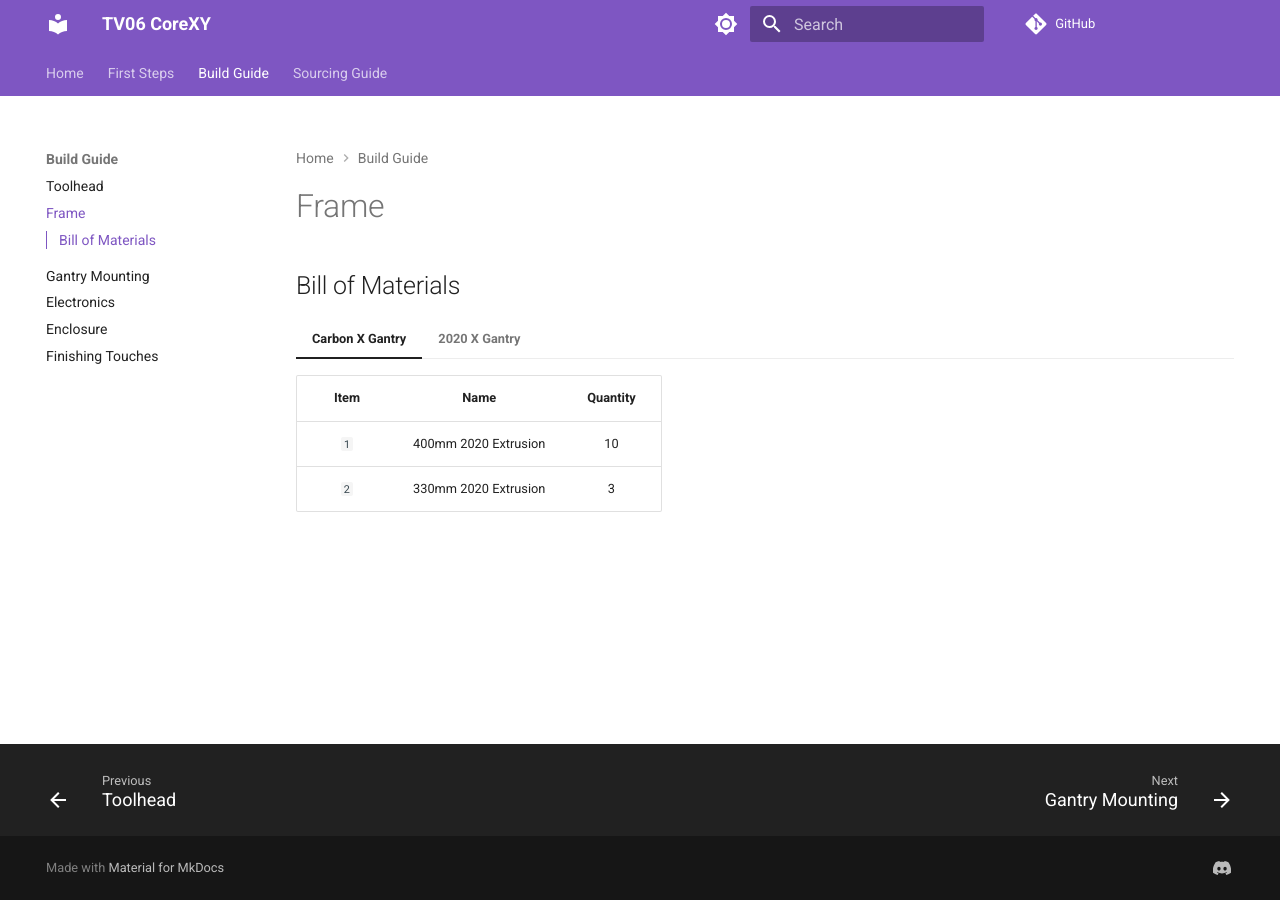
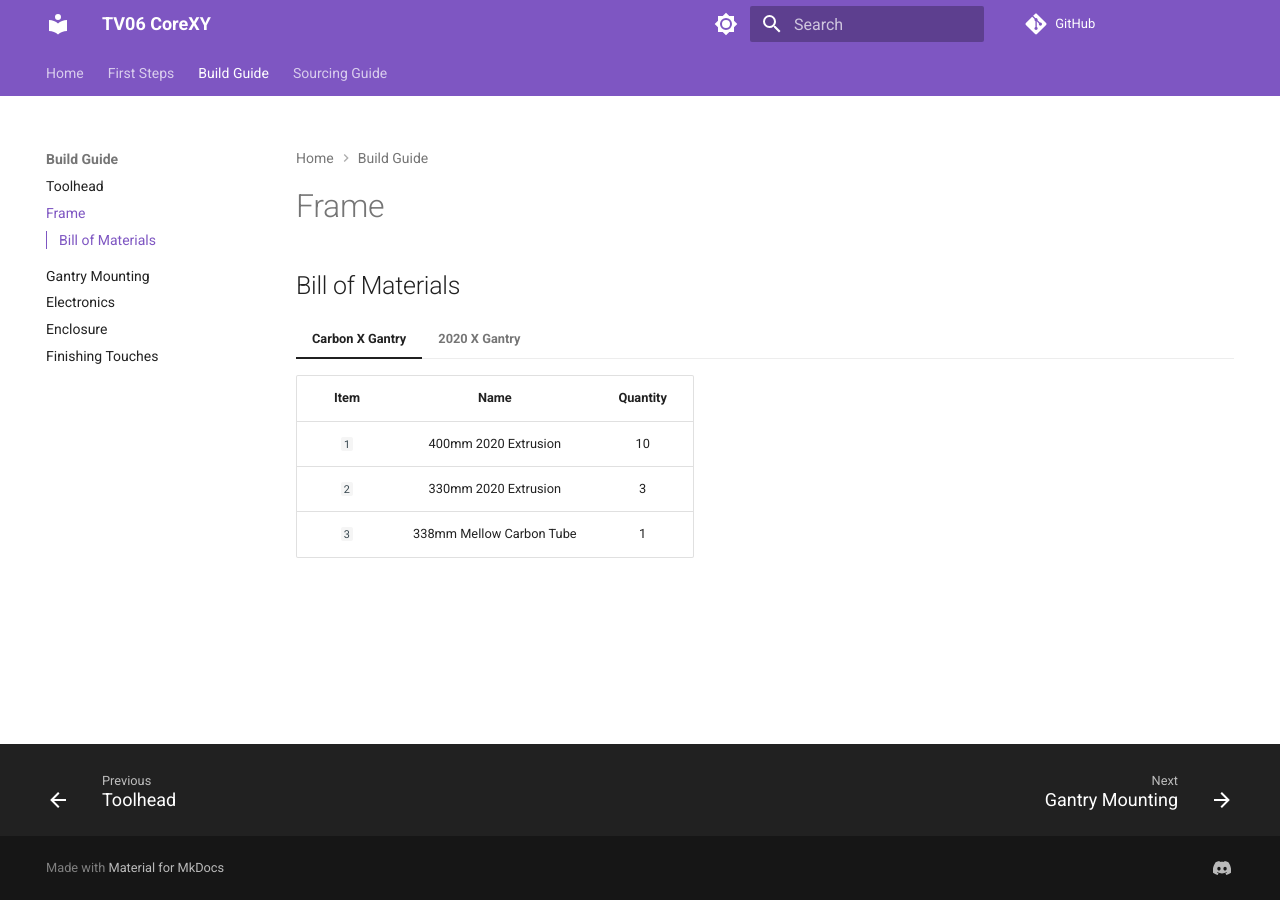
Before and after one commit to VectorForce3D/TV06_XY, an MkDocs documentation site: the page built from docs/buildguide/frame.md, in a window 1280 px wide. Built offline with MkDocs 1.6.1 and Material for MkDocs 9.7.7, drawn with Linux system fonts in a browser that asks for light colours; comment, search, counter and statistics services are not loaded.

Commit message:
Update frame.md

```diff
--- a/docs/buildguide/frame.md
+++ b/docs/buildguide/frame.md
@@ -5,6 +5,7 @@
     | :---: | :---: | :----: |
     | `1` | 400mm 2020 Extrusion | 10 |
     | `2` | 330mm 2020 Extrusion | 3 |
+    | `3` | 338mm Mellow Carbon Tube | 1 |
 
 === "2020 X Gantry"
 
```
